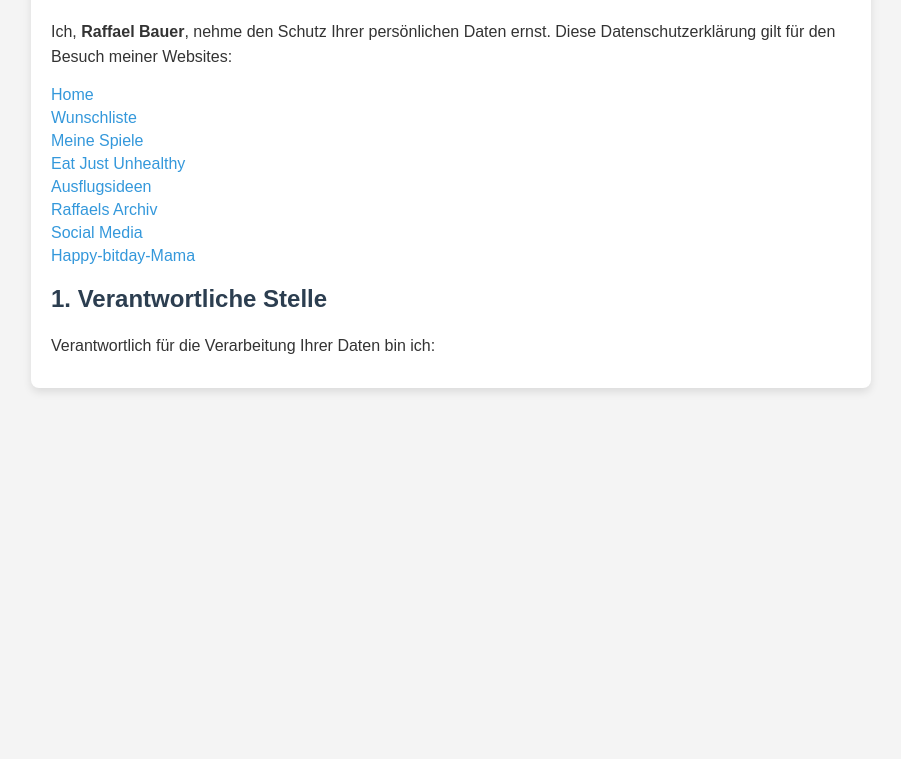
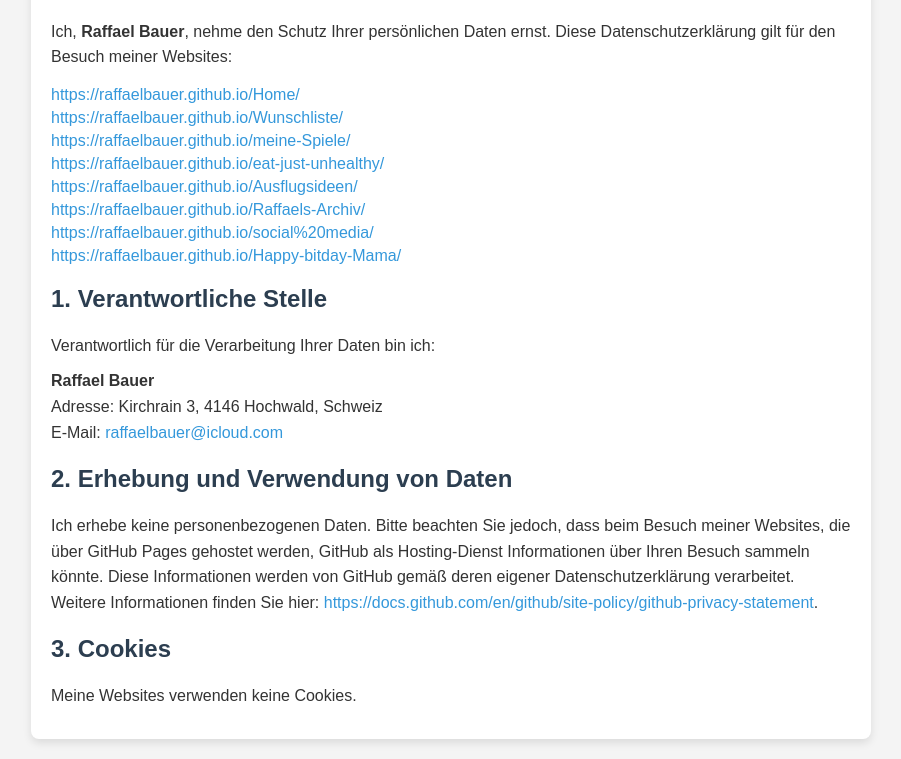
Before and after one commit to raffaelbauer/Datenschutzbestimmungen, a plain HTML site: page index.html in a window 1280 px wide. Shown: the part 101-860 px from the top of the page, without its empty margins (189-1090 px from the left). Before the commit the page ends 800 px from the top, so only its background shows below. Drawn offline with Linux system fonts and the light colour scheme.

Commit message:
Update index.html

```diff
--- a/index.html
+++ b/index.html
@@ -53,15 +53,28 @@
 
         <p>Ich, <strong>Raffael Bauer</strong>, nehme den Schutz Ihrer persönlichen Daten ernst. Diese Datenschutzerklärung gilt für den Besuch meiner Websites:</p>
         <ul>
-            <li><a href="https://raffaelbauer.github.io/Home/">Home</a></li>
-            <li><a href="https://raffaelbauer.github.io/Wunschliste/">Wunschliste</a></li>
-            <li><a href="https://raffaelbauer.github.io/meine-Spiele/">Meine Spiele</a></li>
-            <li><a href="https://raffaelbauer.github.io/eat-just-unhealthy/">Eat Just Unhealthy</a></li>
-            <li><a href="https://raffaelbauer.github.io/Ausflugsideen/">Ausflugsideen</a></li>
-            <li><a href="https://raffaelbauer.github.io/Raffaels-Archiv/">Raffaels Archiv</a></li>
-            <li><a href="https://raffaelbauer.github.io/social media/">Social Media</a></li>
-            <li><a href="https://raffaelbauer.github.io/Happy-bitday-Mama/">Happy-bitday-Mama</a></li>
+            <li><a href="https://raffaelbauer.github.io/Home/">https://raffaelbauer.github.io/Home/</a></li>
+            <li><a href="https://raffaelbauer.github.io/Wunschliste/">https://raffaelbauer.github.io/Wunschliste/</a></li>
+            <li><a href="https://raffaelbauer.github.io/meine-Spiele/">https://raffaelbauer.github.io/meine-Spiele/</a></li>
+            <li><a href="https://raffaelbauer.github.io/eat-just-unhealthy/">https://raffaelbauer.github.io/eat-just-unhealthy/</a></li>
+            <li><a href="https://raffaelbauer.github.io/Ausflugsideen/">https://raffaelbauer.github.io/Ausflugsideen/</a></li>
+            <li><a href="https://raffaelbauer.github.io/Raffaels-Archiv/">https://raffaelbauer.github.io/Raffaels-Archiv/</a></li>
+            <li><a href="https://raffaelbauer.github.io/social media/">https://raffaelbauer.github.io/social%20media/</a></li>
+            <li><a href="https://raffaelbauer.github.io/Happy-bitday-Mama/">https://raffaelbauer.github.io/Happy-bitday-Mama/</a></li>
         </ul>
 
         <h2>1. Verantwortliche Stelle</h2>
-        <p>Verantwortlich für die Verarbeitung Ihrer Daten bin ich:</p
+        <p>Verantwortlich für die Verarbeitung Ihrer Daten bin ich:</p>
+        <p><strong>Raffael Bauer</strong><br>
+        Adresse: Kirchrain 3, 4146 Hochwald, Schweiz<br>
+        E-Mail: <a href="mailto:raffaelbauer@icloud.com">raffaelbauer@icloud.com</a></p>
+
+        <h2>2. Erhebung und Verwendung von Daten</h2>
+        <p>Ich erhebe keine personenbezogenen Daten. Bitte beachten Sie jedoch, dass beim Besuch meiner Websites, die über GitHub Pages gehostet werden, GitHub als Hosting-Dienst Informationen über Ihren Besuch sammeln könnte. Diese Informationen werden von GitHub gemäß deren eigener Datenschutzerklärung verarbeitet. Weitere Informationen finden Sie hier: <a href="https://docs.github.com/en/github/site-policy/github-privacy-statement">https://docs.github.com/en/github/site-policy/github-privacy-statement</a>.</p>
+
+        <h2>3. Cookies</h2>
+        <p>Meine Websites verwenden keine Cookies.</p>
+    </div>
+
+</body>
+</html>
```
